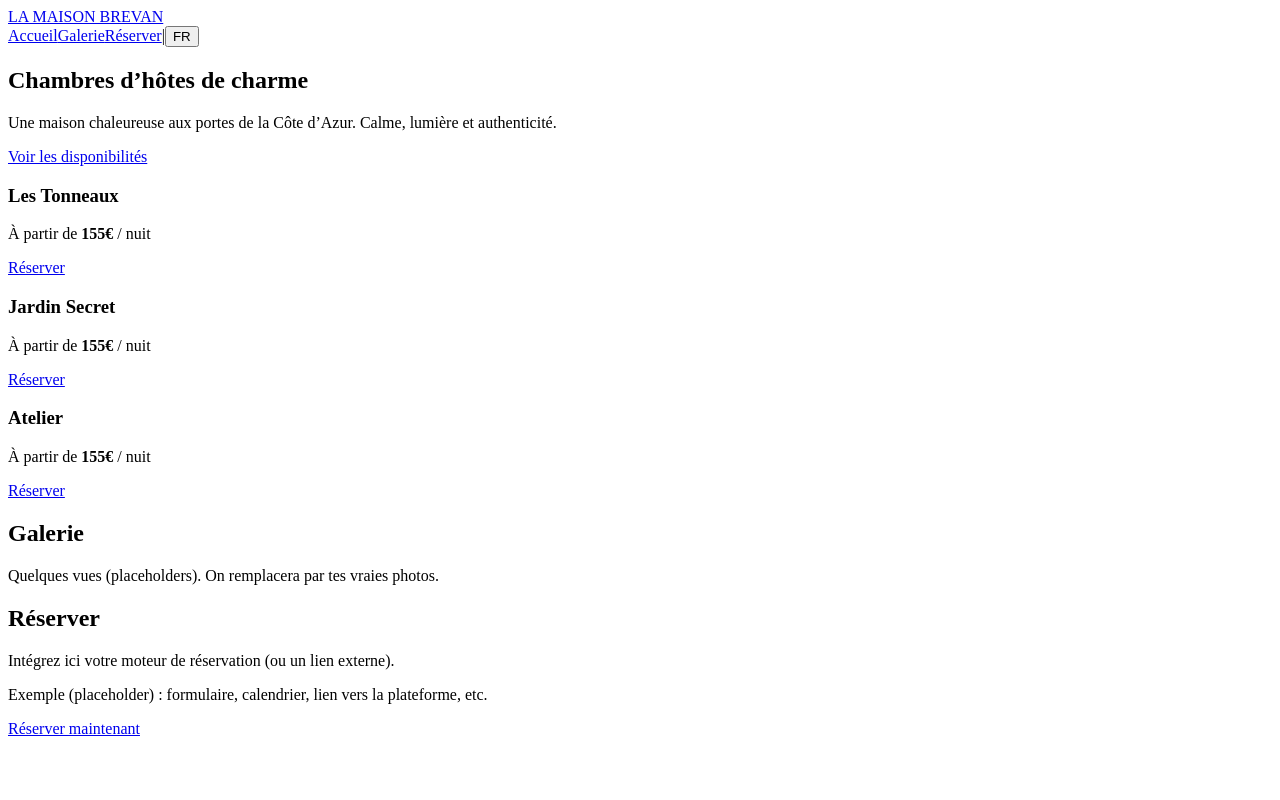
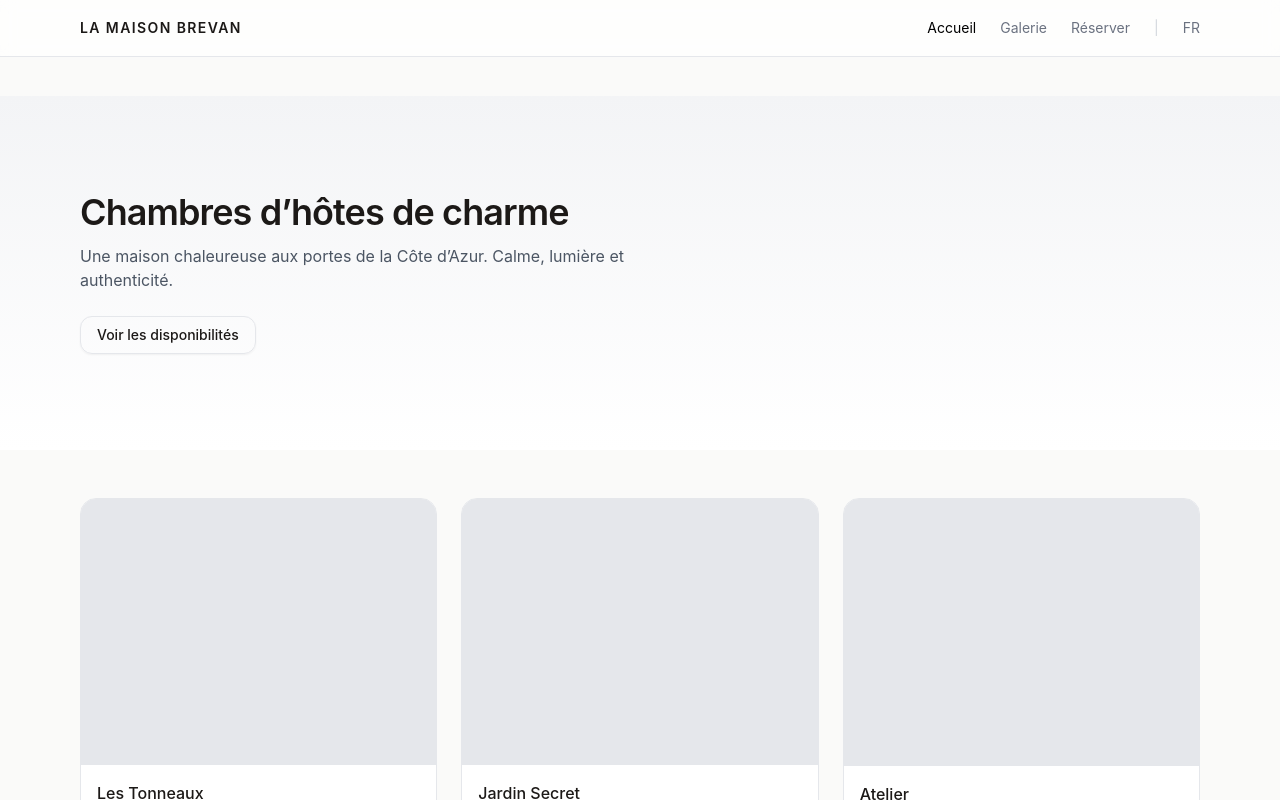
Before and after one commit to lamaisonbrevan/maison-brevan-site, a React (Vite) app: page / in a window 1280 px wide. Shown: the top 800 px of the page. Built offline with nearby package versions, Linux system fonts and the light colour scheme.

Commit message:
Update main.jsx

```diff
--- a/src/main.jsx
+++ b/src/main.jsx
@@ -1,4 +1,11 @@
+// src/main.jsx
 import React from "react";
 import { createRoot } from "react-dom/client";
-import App from "./App";
-createRoot(document.getElementById("root")).render(<App />);
+import App from "./App.jsx";      // tu peux mettre .jsx pour être explicite
+import "./index.css";             // ✅ charge Tailwind et tes styles globaux
+
+createRoot(document.getElementById("root")).render(
+  <React.StrictMode>
+    <App />
+  </React.StrictMode>
+);
```
